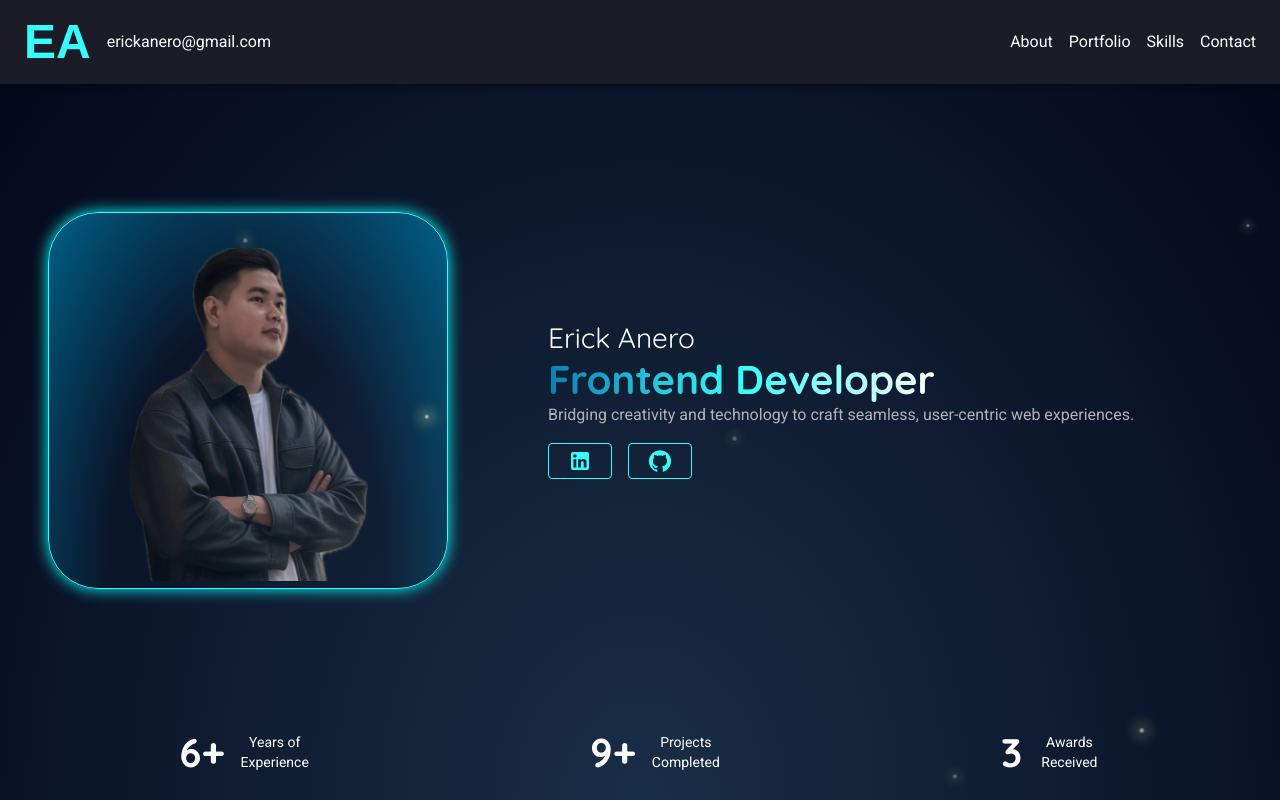
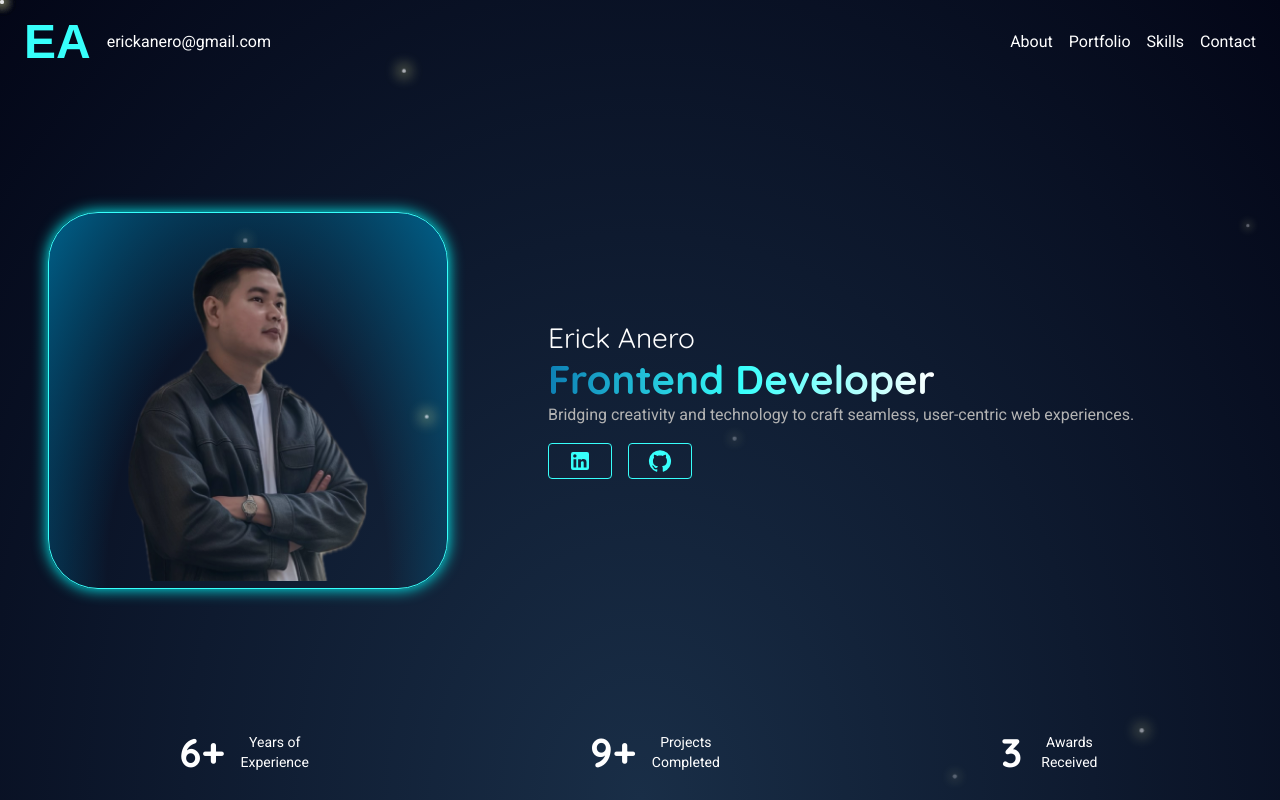
Before and after one commit to erckanro/erickanero, a Next.js app: page / in a window 1280 px wide. Shown: the top 800 px of the page. Built offline with nearby package versions, Linux system fonts and the light colour scheme; a web font is replaced by a local one.

Commit message:
feat: navbar onscroll

```diff
--- a/src/app/components/NavBar.tsx
+++ b/src/app/components/NavBar.tsx
@@ -8,18 +8,39 @@ import {
 // import LightModeIcon from "@mui/icons-material/LightMode";
 // import DarkModeIcon from "@mui/icons-material/DarkMode";
 
+import { useState, useEffect } from "react";
+
 interface NavBarProps {
   mode?: "light" | "dark";
   toggleTheme?: () => void;
 }
 
 export default function NavBar({ mode }: NavBarProps) {
+  const [scrolled, setScrolled] = useState(false);
+
+  useEffect(() => {
+    const handleScroll = () => {
+      setScrolled(window.scrollY > 50); // Change state when scrolled past 50px
+    };
+
+    window.addEventListener("scroll", handleScroll);
+    return () => window.removeEventListener("scroll", handleScroll);
+  }, []);
+
   return (
     <AppBar
+      elevation={0}
       sx={{
         top: 0,
-        backgroundColor: mode === "dark" ? "#040613" : "#ffffff",
+        backdropFilter: scrolled ? "blur(10px)" : "none",
+        backgroundColor: scrolled
+          ? mode === "dark"
+            ? "rgba(4, 6, 19, 0.8)"
+            : "rgba(255, 255, 255, 0.8)"
+          : "transparent",
+        transition: "background-color 0.3s ease, backdrop-filter 0.3s ease",
         padding: "10px 0",
+        boxShadow: "none",
       }}
     >
       <Toolbar>
@@ -36,16 +57,7 @@ export default function NavBar({ mode }: NavBarProps) {
             erickanero@gmail.com
           </Typography>
         </Box>
-
-        {/* <IconButton onClick={toggleTheme} color="inherit">
-          {mode === "light" ? <DarkModeIcon /> : <LightModeIcon />}
-        </IconButton> */}
-        <Box
-          sx={{
-            display: "flex",
-            gap: 2,
-          }}
-        >
+        <Box sx={{ display: "flex", gap: 2 }}>
           <a href="#">About</a>
           <a href="#recent-works">Portfolio</a>
           <a href="#skills">Skills</a>
```
